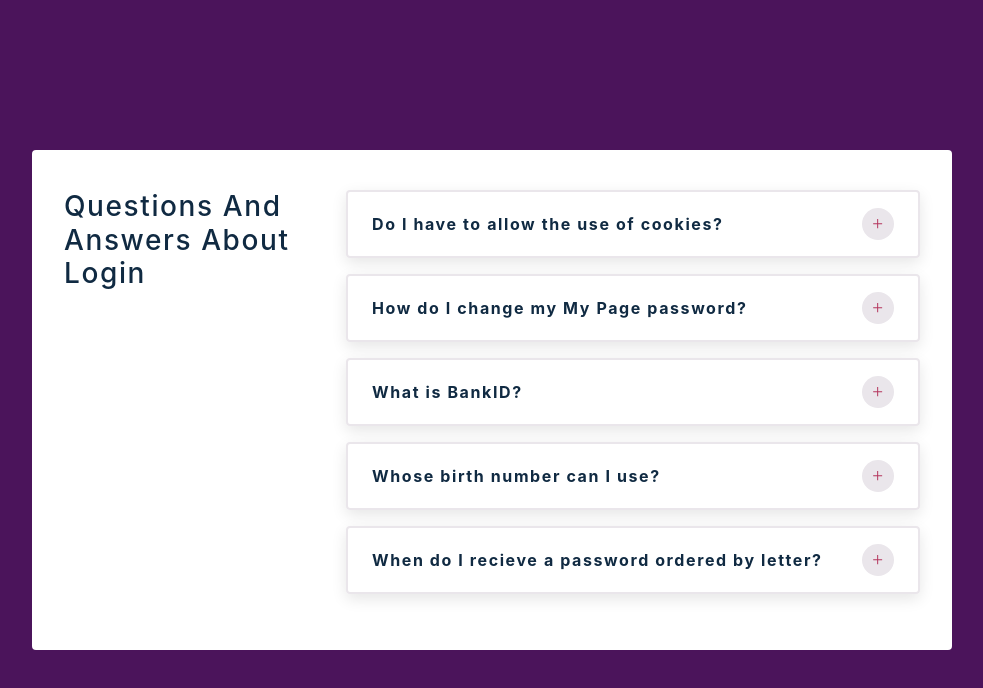
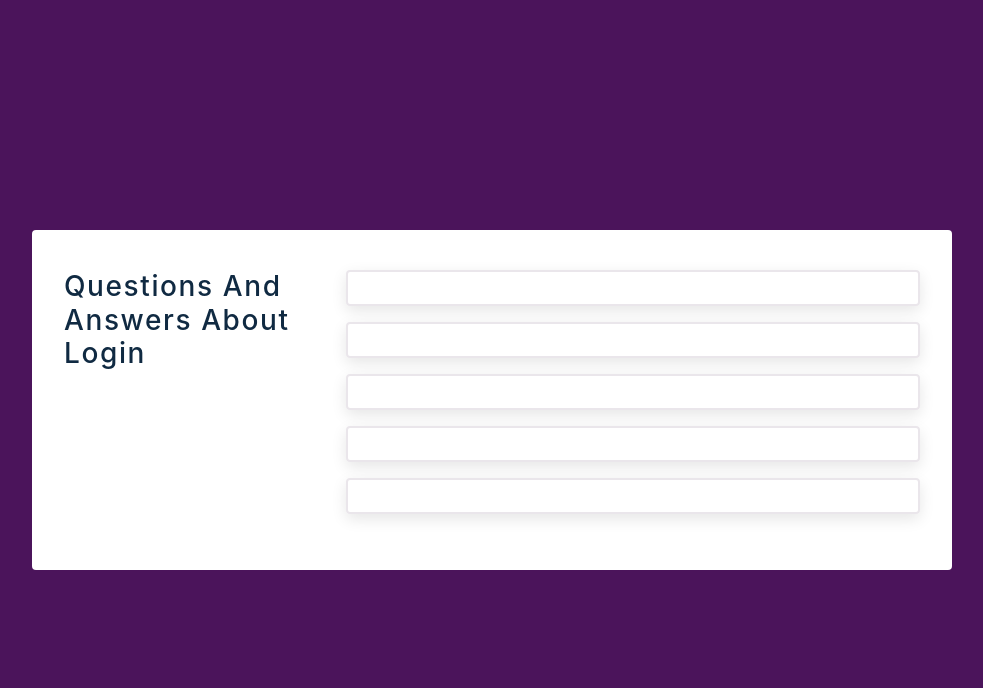
Before and after one commit to Shanto96/React_Accordion, a React (Create React App) app: page / in a window 1280 px wide. Shown: the top 688 px of the page, without its empty margins (148-1131 px from the left). Built offline with nearby package versions, Linux system fonts and the light colour scheme.

Commit message:
bug error

```diff
--- a/src/Question.js
+++ b/src/Question.js
@@ -5,8 +5,6 @@ const Question = ({title,info}) => {
   const [showAnswer,setShowAnswer] = useState(false);
   return (  <article className="question">
     <header>
-      <h4>{title}</h4>
-      <button className="btn" onClick={()=>{setShowAnswer(!showAnswer);}}> {showAnswer?< AiOutlineMinus />: < AiOutlinePlus/>} </button>
 
     </header>
    { showAnswer &&  <p>{info}</p>}
```
